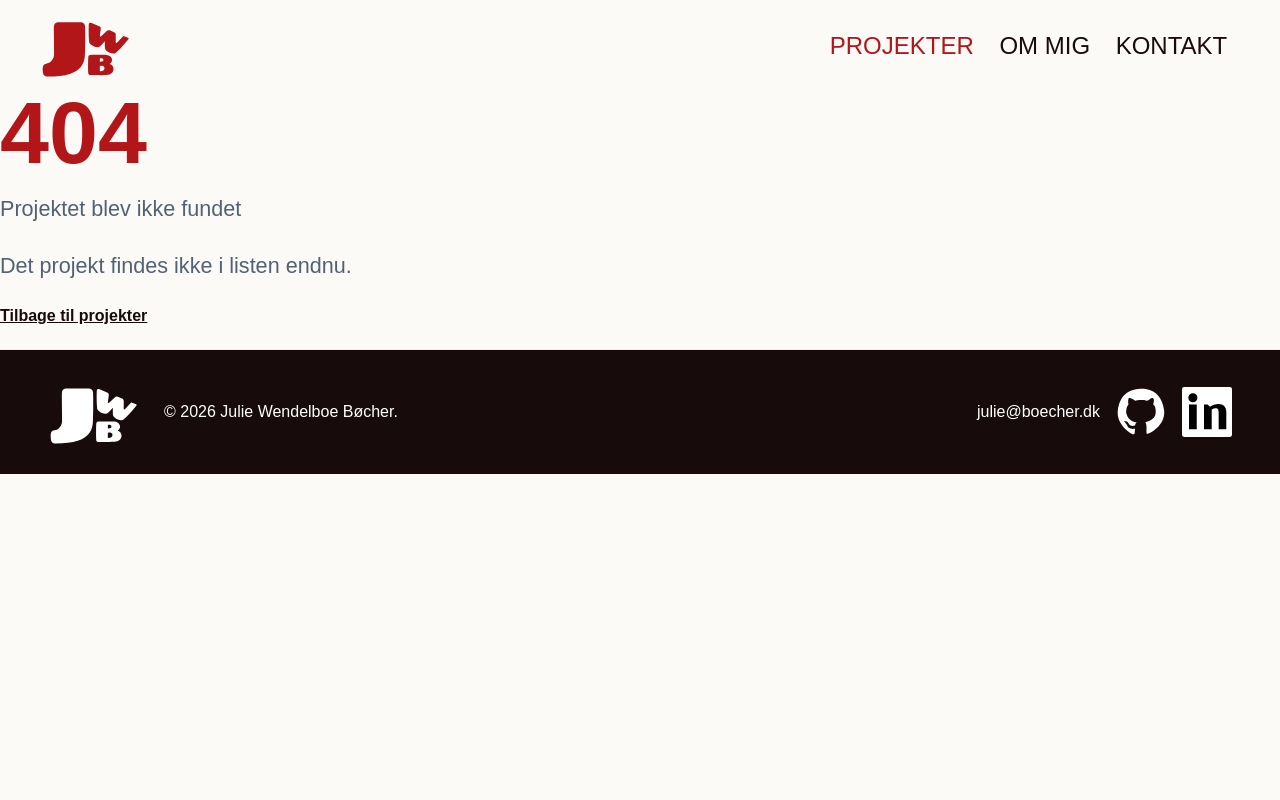
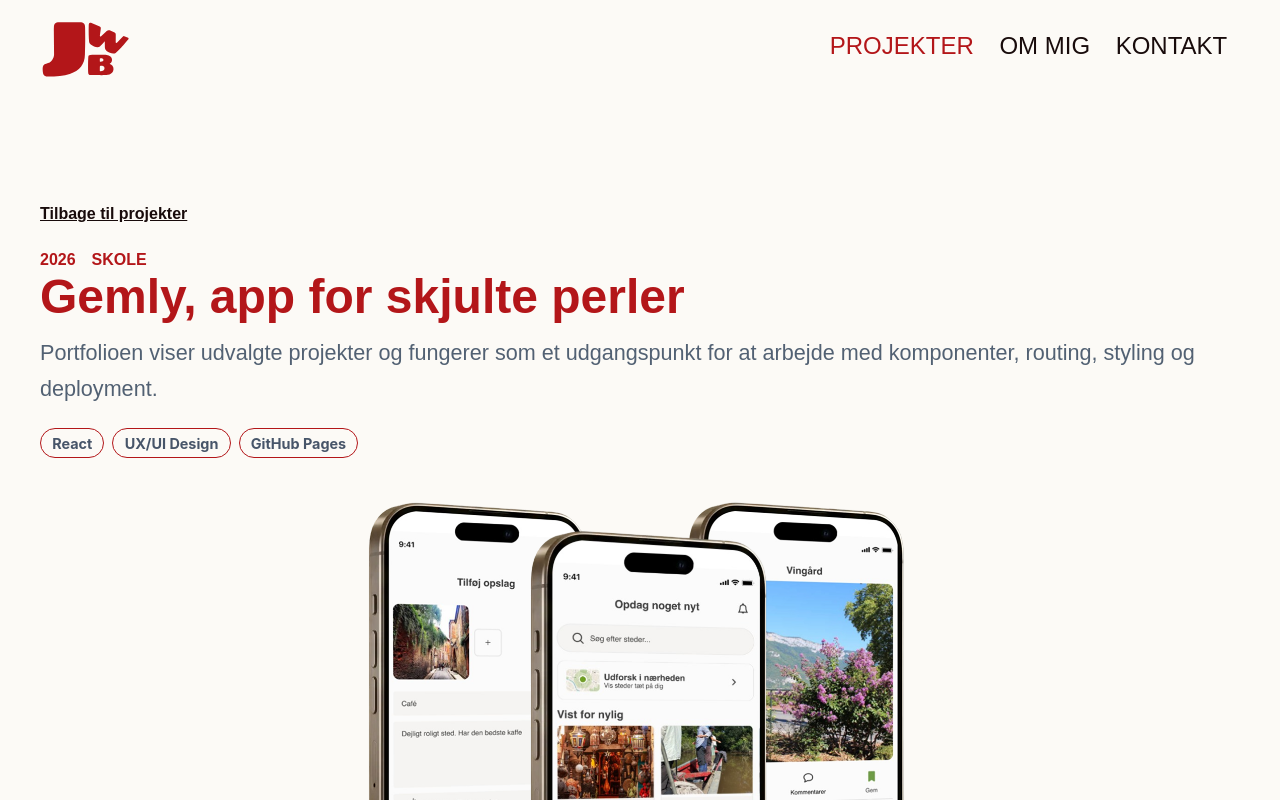
Before and after one commit to juliewboecher/juliewboecher.github.io, a React (Vite) app: page /projects/Gemly in a window 1280 px wide. Before the commit this address had no page. Shown: the top 800 px of the page. Built offline with nearby package versions, Linux system fonts and the light colour scheme; a web font is replaced by a local one.

Commit message:
Update project details and improve layout in ProjectPage

```diff
--- a/src/data/projects.js
+++ b/src/data/projects.js
@@ -1,21 +1,23 @@
 const projects = [
   {
-    slug: "Webapp-projekt",
-    title: "Webapp projekt",
+    slug: "Gemly",
+    title: "Gemly, app for skjulte perler",
     year: "2026",
     type: "Skole",
-    summary: "En personlig portfolio bygget med React, Vite og GitHub Pages.",
+    summary:
+      "Portfolioen viser udvalgte projekter og fungerer som et udgangspunkt for at arbejde med komponenter, routing, styling og deployment.",
     description:
-      "Portfolioen viser udvalgte projekter og fungerer som et udgangspunkt for at arbejde med komponenter, routing, styling og deployment.",
+      "Det kan hurtigt blive til mange timers research og organisering, før de faktisk finder de steder, de ender med at besøge. Det har vi forsøgt at løse med Gemly. En webapp som samler søgning og filtrering, organisering af fundne steder, rutevejledning og deling af de skjulte perler, de selv finder.",
     tags: ["React", "UX/UI Design", "GitHub Pages"],
-    title2: "Adobe Premiere Pro",
+    title2: "Moodboard",
     description2:
-      "Beskriv hvordan du har brugt Adobe Premiere Pro i projektet.",
-    title3: "Reel",
-    description3: "Beskriv hvordan du har brugt Reel i projektet.",
-    title4: "Flow",
+      "Beskriv hvordan du har bruDisse ord har dannet grund for appens stemning og Tone of Voice. Gemly er fri, udforskende og gemt, fordi vi taler til nysgerrige mennesker, som holder af at finde skjulte perler. Gemly er jordnær og autentisk, fordi brugerne selv skaber indhold i appen, som de møder verden på deres rejser",
+    title3: "Visuel brand identitet",
+    description3:
+      "For at danne en rød tråd, ensartethed og genkendeligt design, har appens ikoner bløde kanter og det samme stilrene design, som binder dem sammen.",
+    title4: "Tone of voice",
     description4: "Beskriv hvordan du har brugt Flow i projektet.",
-    title5: "Udvikling",
+    title5: "Animationer",
     description5: "Beskriv hvordan du har brugt Flow i projektet.",
     title6: "Resultat",
     description6: "Beskriv hvordan du har brugt Flow i projektet.",
--- a/src/pages/ProjectPage.css
+++ b/src/pages/ProjectPage.css
@@ -13,6 +13,11 @@
   font-size: 2rem;
   color: #B31619;
 }
+
+.detail-text-section {
+  width: 100%;
+}
+
 .button {
   display: inline-flex;
   align-items: center;
--- a/src/pages/ProjectPage.jsx
+++ b/src/pages/ProjectPage.jsx
@@ -92,7 +92,7 @@ function ProjectPage() {
 
       {/* Processbeskrivelse */}
       <section className="detail-text-section">
-        <p className="lead">{project.description}</p>
+        <p>{project.description}</p>
       </section>
 
       {/* Projektets process / billeder */}
@@ -108,8 +108,8 @@ function ProjectPage() {
             </div>
 
             <div className="process-text">
-              <h3 className="project-title">{project.title3}</h3>
-              <p>{project.description3}</p>
+              <h3 className="project-title">{project.title2}</h3>
+              <p>{project.description2}</p>
             </div>
           </div>
         )}
@@ -126,8 +126,8 @@ function ProjectPage() {
             </div>
 
             <div className="process-text">
-              <h3 className="project-title">{project.title2}</h3>
-              <p> {project.description2}</p>
+              <h3 className="project-title">{project.title3}</h3>
+              <p> {project.description3}</p>
             </div>
           </div>
         )}
@@ -144,8 +144,8 @@ function ProjectPage() {
             </div>
 
             <div className="process-text">
-              <h3 className="project-title">{project.title3}</h3>
-              <p>{project.description3}</p>
+              <h3 className="project-title">{project.title4}</h3>
+              <p>{project.description4}</p>
             </div>
           </div>
         )}
@@ -162,8 +162,8 @@ function ProjectPage() {
             </div>
 
             <div className="process-text">
-              <h3 className="project-title">{project.title4}</h3>
-              <p>{project.description4}</p>
+              <h3 className="project-title">{project.title5}</h3>
+              <p>{project.description5}</p>
             </div>
           </div>
         )}
@@ -180,8 +180,8 @@ function ProjectPage() {
             </div>
 
             <div className="process-text">
-              <h3 className="project-title">{project.title5}</h3>
-              <p>{project.description5}</p>
+              <h3 className="project-title">{project.title6}</h3>
+              <p>{project.description6}</p>
             </div>
           </div>
         )}
@@ -198,8 +198,8 @@ function ProjectPage() {
             </div>
 
             <div className="process-text">
-              <h3 className="project-title">{project.title6}</h3>
-              <p>{project.description6}</p>
+              <h3 className="project-title">{project.title7}</h3>
+              <p>{project.description7}</p>
             </div>
           </div>
         )}
```
